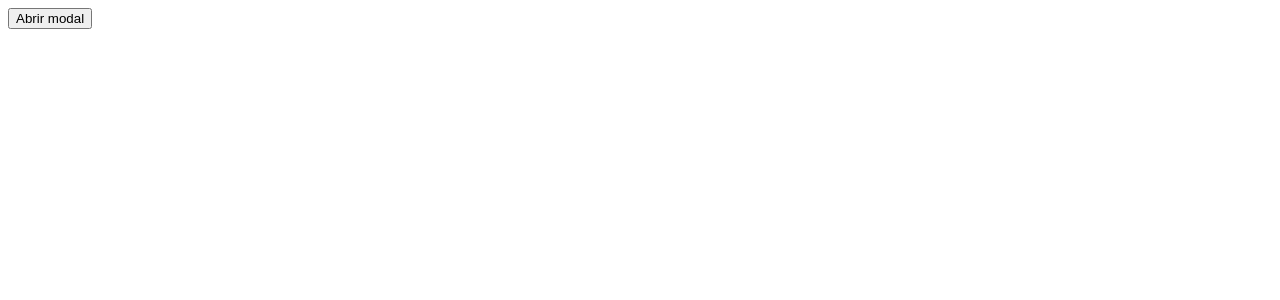
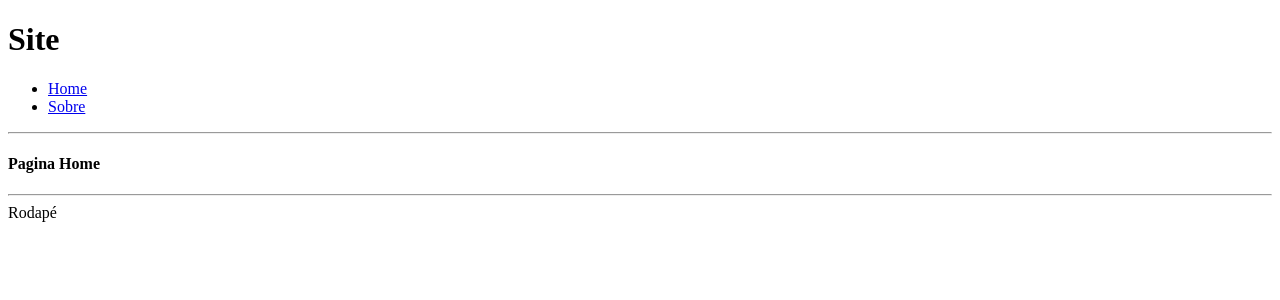
Before and after one commit to HenriqueACF/React-Js-Studies, a React (Create React App) app in the folder react1/: page / in a window 1280 px wide. Shown: the top 300 px of the page. Built offline with nearby package versions, Linux system fonts and the light colour scheme.

Commit message:
react router dom

```diff
--- a/react1/package.json
+++ b/react1/package.json
@@ -8,6 +8,7 @@
     "@testing-library/user-event": "^12.1.10",
     "react": "^17.0.2",
     "react-dom": "^17.0.2",
+    "react-router-dom": "^5.2.0",
     "react-scripts": "4.0.3",
     "styled-components": "^5.2.3",
     "web-vitals": "^1.0.1"
--- a/react1/src/App.js
+++ b/react1/src/App.js
@@ -297,21 +297,62 @@ import styled from 'styled-components';
 // }
 
 //Modal
-import Modal from './componentes/Modal';
+// import Modal from './componentes/Modal';
+// function App(){
+
+//     const [modalVisible, setModalVisible] = useState(false);
+
+//     const  handleButtonClick = ()=>{
+//         setModalVisible(true);
+//     }
+//     return(
+//         <>
+//             <button onClick={handleButtonClick} >Abrir modal</button>
+//             <Modal visible={modalVisible} setVisible={setModalVisible}>
+//                 <h1>Teste de modal</h1>
+//             </Modal>
+//         </>
+//     )
+// }
+
+
+//Router
+import {BrowserRouter,Switch, Route, Link} from 'react-router-dom';
+import Home from './pages/Home';
+import About from './pages/Sobre';
 function App(){
+    return(
+        <BrowserRouter>
+            <header>
+                <h1>Site</h1>
+                <nav>
+                    <ul>
+                        <li>
+                            <Link to='/'>Home</Link>
+                        </li>
+                        <li>
+                            <Link to='/sobre'>Sobre</Link>
+                        </li>
+                    </ul>
+                </nav>
+            </header>
+            <hr/>
+            <Switch>
+                {/* onde se criam as rotas */}
+                <Route exact path='/'>
+                    <Home/>
+                </Route>
+                <Route path='/sobre'>
+                    <About/>
+                </Route>
+            </Switch>
+            <hr/>
+            <footer>
+                Rodapé
+            </footer>
 
-    const [modalVisible, setModalVisible] = useState(false);
-
-    const  handleButtonClick = ()=>{
-        setModalVisible(true);
-    }
-    return(
-        <>
-            <button onClick={handleButtonClick} >Abrir modal</button>
-            <Modal visible={modalVisible} setVisible={setModalVisible}>
-                <h1>Teste de modal</h1>
-            </Modal>
-        </>
+        </BrowserRouter>
     )
 }
+
 export default App;
--- /dev/null
+++ b/react1/src/pages/Home.js
@@ -0,0 +1,11 @@
+import React from 'react';
+
+function Home(){
+    return(
+        <div>
+            <h4>Pagina Home</h4>
+        </div>
+    )
+}
+
+export default Home;
--- /dev/null
+++ b/react1/src/pages/Sobre.js
@@ -0,0 +1,11 @@
+import React from 'react';
+
+function About(){
+    return(
+        <div>
+            <h4>Pagina About</h4>
+        </div>
+    )
+}
+
+export default About;
```
Also changed, not shown: 1 other file (tests, documents, lock files or other folders).
